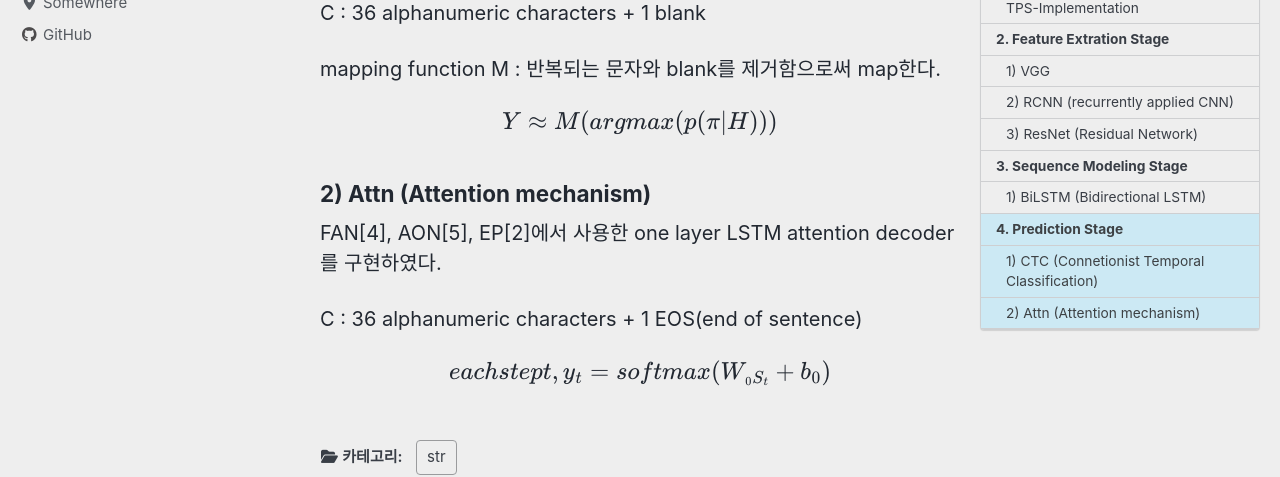
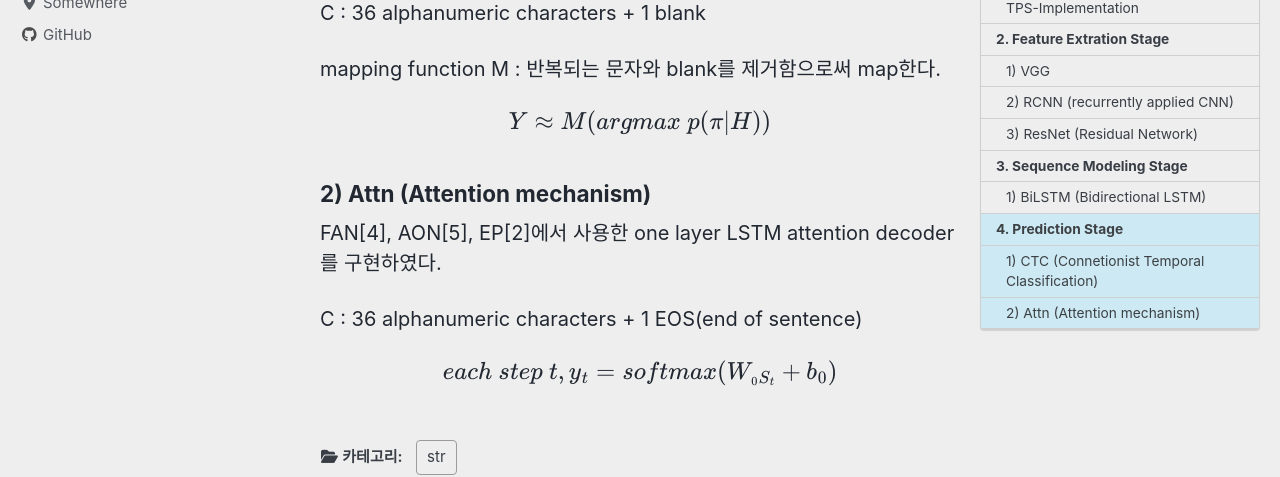
Before and after one commit to hryang06/hryang06.github.io, a Jekyll site: the page built from _posts/2020-04-09-STR-framework.md, in a window 1280 px wide and 900 px high, scrolled down 7045 px. Shown: the part 150-627 px from the top of the window. Built offline with Jekyll 4.4.1, drawn with Linux system fonts in a browser that asks for light colours; cached includes are drawn as plain includes; nearby versions of some CDN libraries; formulas are drawn with MathJax 3.

Commit message:
Modifying expression final...

```diff
--- a/_posts/2020-04-09-STR-framework.md
+++ b/_posts/2020-04-09-STR-framework.md
@@ -141,7 +141,7 @@ C : 36 alphanumeric characters + 1 blank
 
 mapping function M : 반복되는 문자와 blank를 제거함으로써 map한다.
 
-$$Y \approx M(argmax(p(\pi \vert H)))$$
+$$Y \approx M(argmax\ p(\pi \vert H))$$
 
 
 ### 2) Attn (Attention mechanism)
@@ -150,4 +150,4 @@ FAN[4], AON[5], EP[2]에서 사용한 one layer LSTM attention decoder를 구현
 
 C : 36 alphanumeric characters + 1 EOS(end of sentence)
 
-$$each step t, y_t = softmax(W_{_0S_t} + b_0)$$
+$$each\ step\ t, y_t = softmax(W_{_0S_t} + b_0)$$
```
